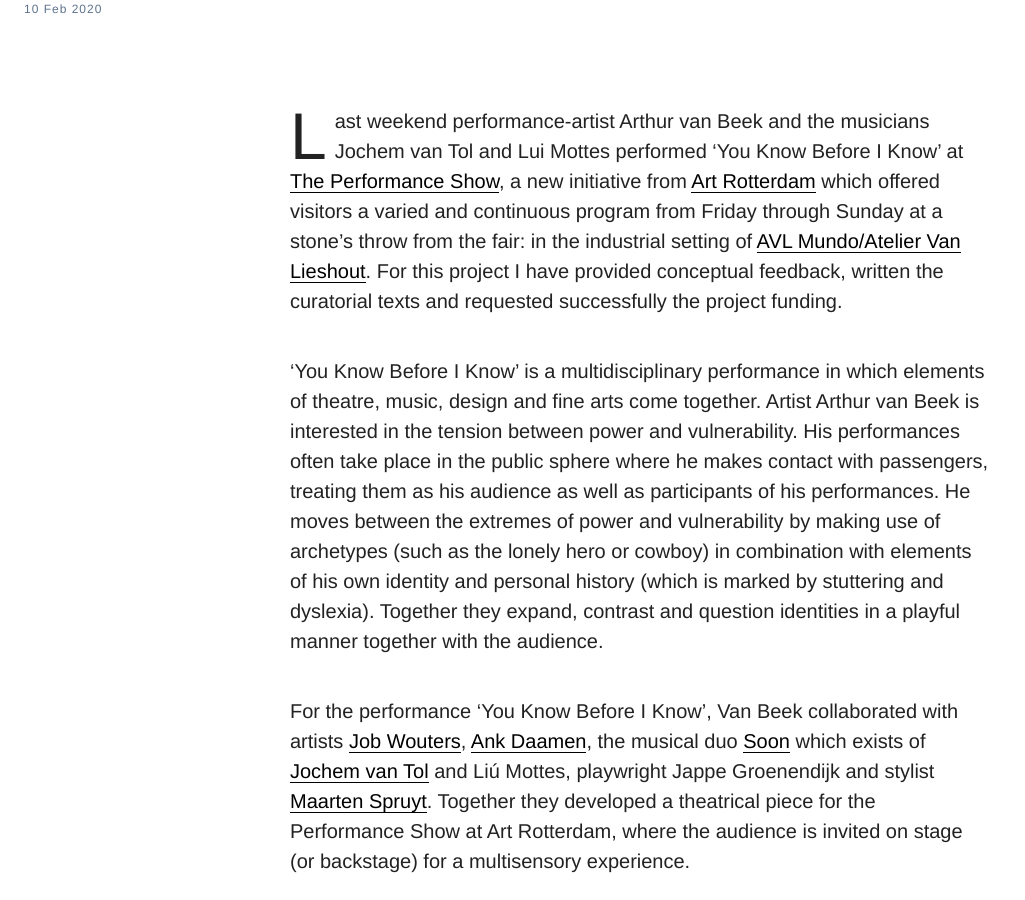
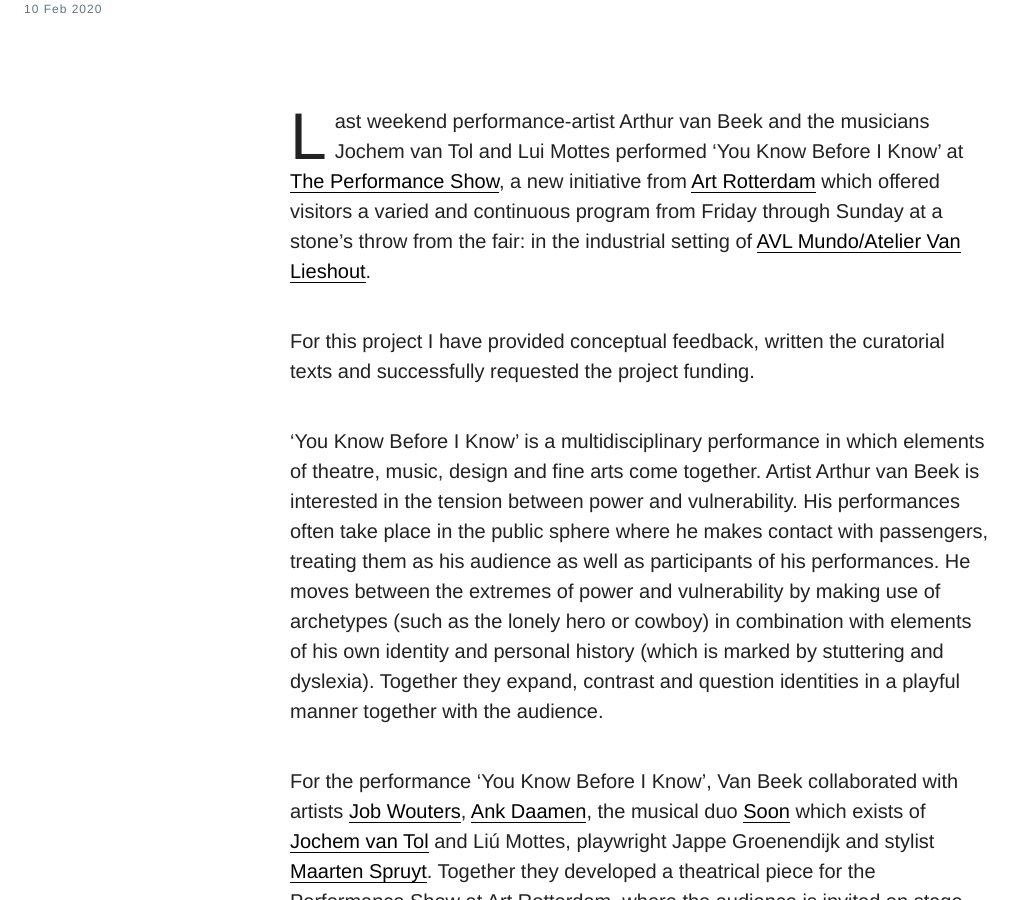
Before and after one commit to bobvanluijt/ev-website, a Jekyll site: the page built from _posts/2020-2-10-you-know-before-I-know.md, in a window 1280 px wide and 900 px high, scrolled down 813 px. Shown: the whole window, without its empty margins (0-1025 px from the left). Built offline with Jekyll 4.4.1, drawn with Linux system fonts in a browser that asks for light colours; some web fonts are replaced.

```diff
--- a/_posts/2020-2-10-you-know-before-I-know.md
+++ b/_posts/2020-2-10-you-know-before-I-know.md
@@ -6,7 +6,8 @@ image: '/images/ArthurYouKnowBeforeIKnow.jpg'
 ---
 
 Last weekend performance-artist Arthur van Beek and the musicians Jochem van Tol and Lui Mottes performed 'You Know Before I Know' at [The Performance Show](https://artrotterdam.com/2019/11/10/the-performance-show-avl-mundo-atelier-van-lieshout-2/), a new initiative from [Art Rotterdam](https://artrotterdam.com) which offered visitors a varied and continuous program from Friday through Sunday at a stone’s throw from the fair: in the industrial setting of [AVL Mundo/Atelier Van Lieshout](https://www.avlmundo.org).
-For this project I have provided conceptual feedback, written the curatorial texts and requested successfully the project funding.
+
+For this project I have provided conceptual feedback, written the curatorial texts and successfully requested the project funding.
 
 'You Know Before I Know' is a multidisciplinary performance in which elements of theatre, music, design and fine arts come together. Artist Arthur van Beek is interested in the tension between power and vulnerability. His performances often take place in the public sphere where he makes contact with passengers, treating them as his audience as well as participants of his performances. He moves between the extremes of power and vulnerability by making use of archetypes (such as the lonely hero or cowboy) in combination with elements of his own identity and personal history (which is marked by stuttering and dyslexia). Together they expand, contrast and question identities in a playful manner together with the audience.
 
```
